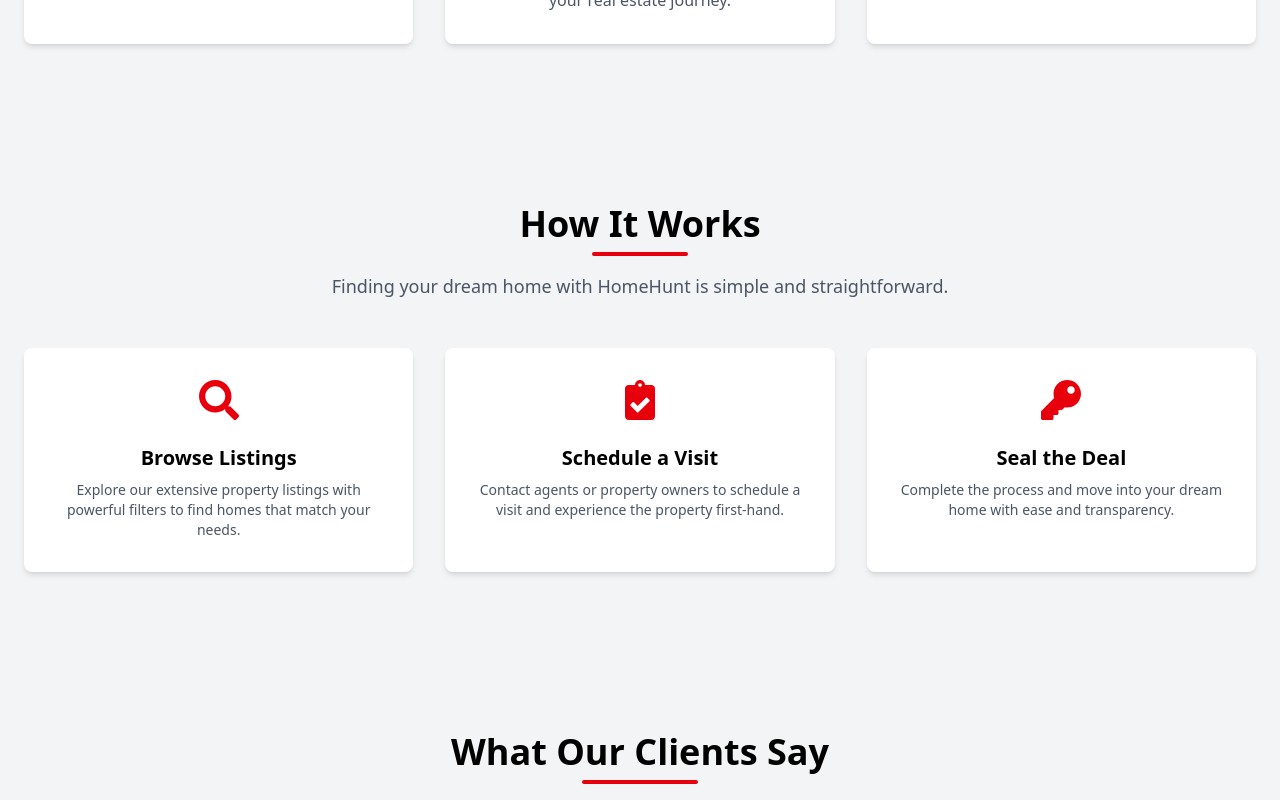
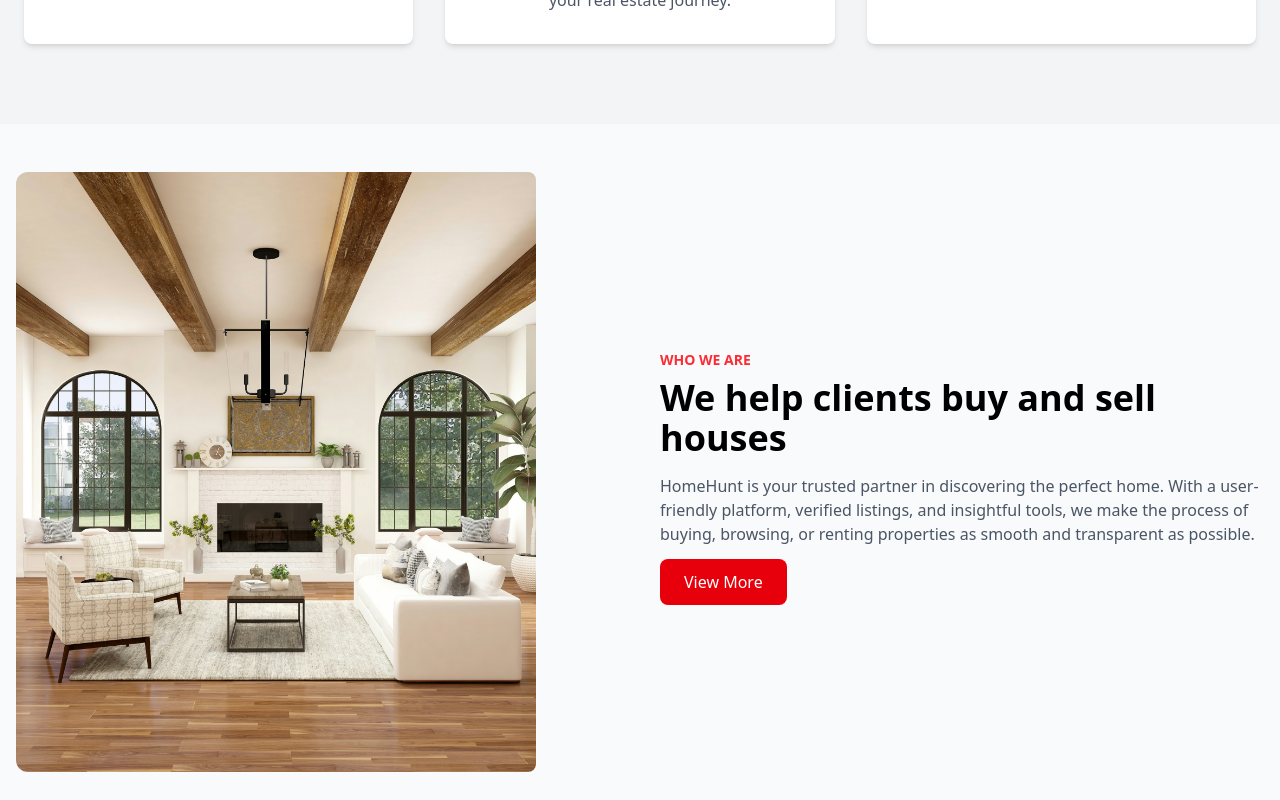
Before and after one commit to Anshuman-utd/HomeHunt-CapstoneProject, a Next.js app: page / in a window 1280 px wide. Shown: the part 1460-2260 px from the top of the page. Built offline with nearby package versions, Linux system fonts and the light colour scheme.

Commit message:
created the aboutpreview section

```diff
--- /dev/null
+++ b/app/components/AboutPreview.js
@@ -0,0 +1,50 @@
+"use client";
+import { motion } from "framer-motion";
+import Link from 'next/link';
+
+const AboutPreview = () => {
+  return (
+    <section className="bg-gray-50 py-12">
+      <div className="container mx-auto px-4 flex flex-col lg:flex-row items-center gap-10">
+        {/* Image */}
+        <motion.div
+          initial={{ opacity: 0, x: -50 }}
+          whileInView={{ opacity: 1, x: 0 }}
+          transition={{ duration: 0.8, delay: 0.2 }}
+          viewport={{ once: true }}
+          className="w-full lg:w-1/2 rounded-xl overflow-hidden"
+        >
+          <img src="assets/about.jpg" alt="Living room" className="w-130 h-150 object-cover rounded-lg" />
+
+        </motion.div>
+
+        {/* Text */}
+        <motion.div
+          initial={{ opacity: 0, x: 50 }}
+          whileInView={{ opacity: 1, x: 0 }}
+          transition={{ duration: 0.8, delay: 0.4 }}
+          viewport={{ once: true }}
+          className="w-full lg:w-1/2"
+        >
+          <p className="text-red-500 text-sm font-semibold uppercase mb-2">Who We Are</p>
+          <h2 className="text-3xl md:text-4xl font-semibold mb-4">
+            We help clients buy and sell houses
+          </h2>
+          <p className="text-gray-600 mb-6">
+            HomeHunt is your trusted partner in discovering the perfect home. With a user-friendly platform,
+            verified listings, and insightful tools, we make the process of buying, browsing, or renting properties
+            as smooth and transparent as possible.
+          </p>
+          <Link
+            href="/about"
+            className="bg-red-600 hover:bg-red-700 text-white px-6 py-3 rounded-lg transition-all duration-300"
+          >
+            View More
+          </Link>
+        </motion.div>
+      </div>
+    </section>
+  );
+};
+
+export default AboutPreview;
--- a/app/page.js
+++ b/app/page.js
@@ -4,6 +4,7 @@
 import Testimonials from "./components/Testimonials";
 import WhyChooseUs from "./components/WhyChooseUs";
 import HowItWorks from "./components/HowItWorks";
+import AboutPreview from "./components/AboutPreview";
 
 export default function Home() {
   return (
@@ -11,6 +12,7 @@
       <Navbar/>
       <Hero/>
       <WhyChooseUs/>
+      <AboutPreview/>
       <HowItWorks/>
       <Testimonials/>
     </div>
```
Also changed, not shown: public/assets/about.jpg (added).
